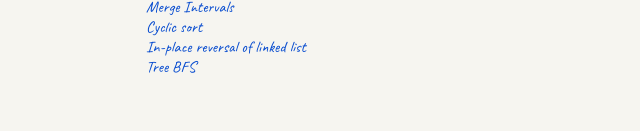
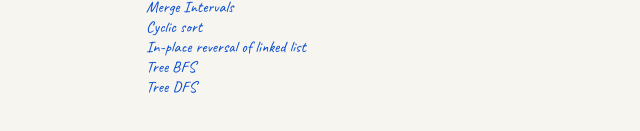
Before and after one commit to YEriin/rspot, an Astro site in the folder apps/blog/: page /algorithm in a window 1280 px wide. Shown: the part 215-346 px from the top of the page, 278-918 px from the left. Built offline with nearby package versions, Linux system fonts and the light colour scheme; Astro itself is replaced by a stand-in of ours.

Commit message:
feat: add Tree DFS

```diff
--- a/apps/blog/src/pages/algorithm.astro
+++ b/apps/blog/src/pages/algorithm.astro
@@ -13,6 +13,7 @@ import Layout from "../layouts/Layout.astro";
       <section>Cyclic sort</section>
       <section>In-place reversal of linked list</section>
       <section>Tree BFS</section>
+      <section>Tree DFS</section>
       <section></section>
     </div>
   </main>
```
